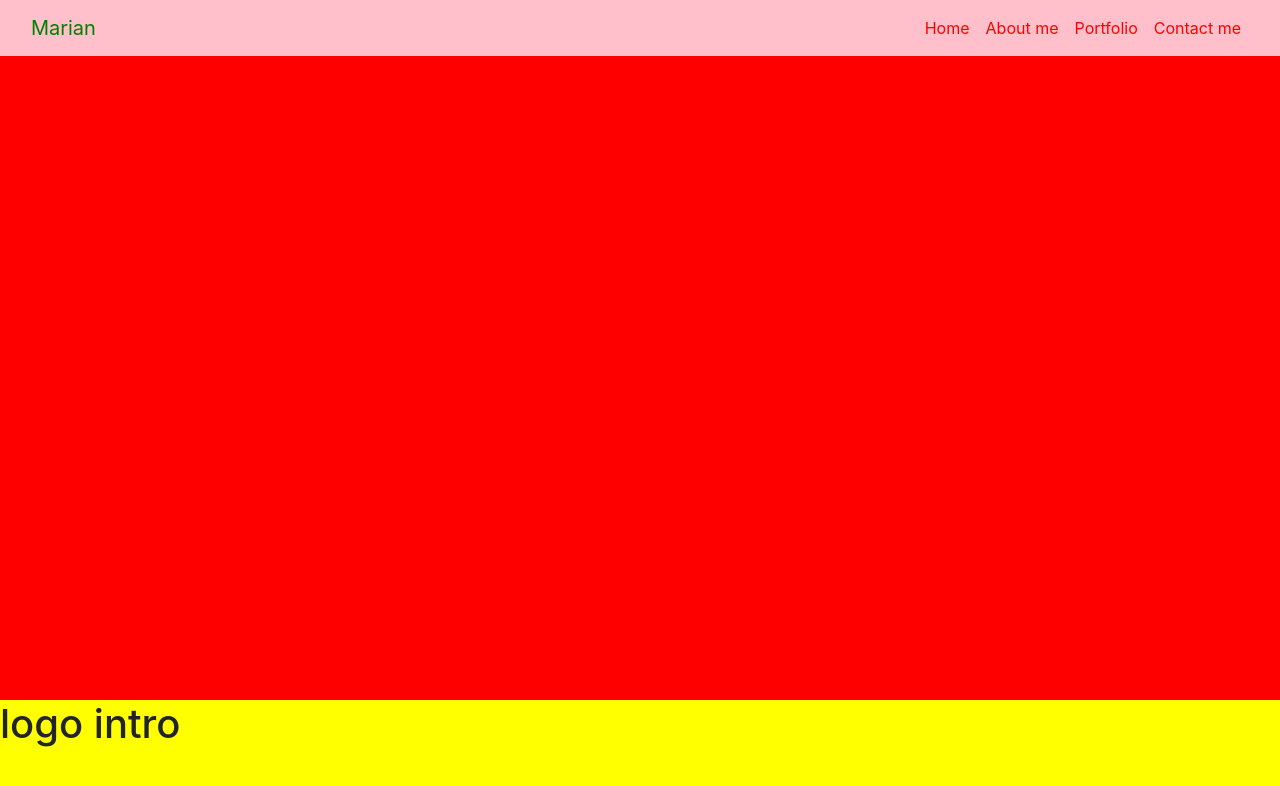
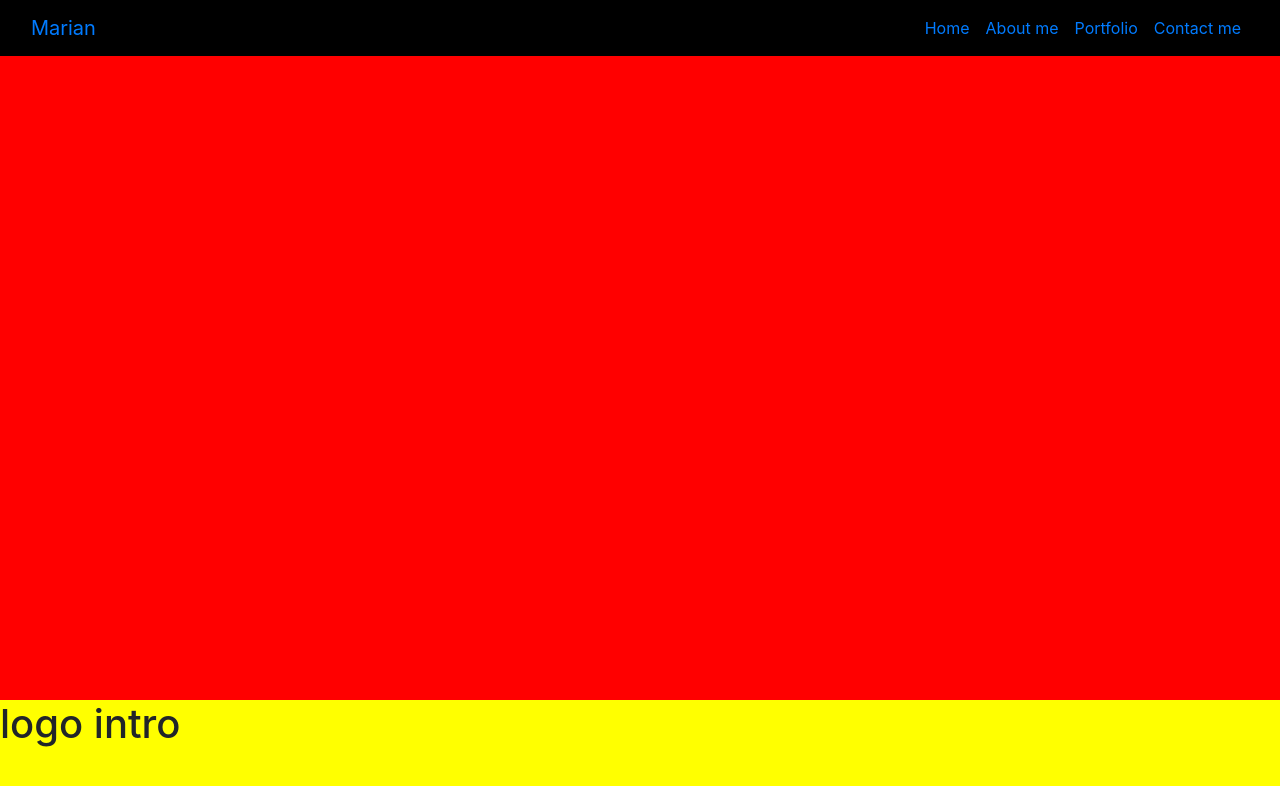
Before and after one commit to makiwumi/Dynamic-Porfolio, a plain HTML site: page original.html in a window 1280 px wide. Shown: the top 786 px of the page. Drawn offline with nearby package versions, Linux system fonts and the light colour scheme.

Commit message:
changed html 1 page

```diff
--- a/css/style.css
+++ b/css/style.css
@@ -7,19 +7,15 @@ body {
     padding: 0;
 
 }
-.nav {
-    color: white;
+
+.my-navbar {
+    background: black;
+    border-radius: 0;
+    border: 0;
 }
 
-.navbar {
-    background: pink;
-    overflow: hidden;
-}
-.navbar .navbar-brand {
-    color:green;
-}
-.navbar .navbar-nav > li > a {
-    color: red;
+.my-navbar > .navbar-brand {
+    color:white;
 }
 
 #section1{
--- a/index.html
+++ b/original.html
@@ -13,7 +13,7 @@
     <title>Marian Akiwumi</title>
 </head>
 <body>
-    <nav class="navbar navbar-expand-lg fixed-top">
+    <nav class="my-navbar navbar navbar-expand-lg fixed-top">
         <div class="container-fluid">
             <a class="navbar-brand" href="#">Marian</a>
             <button class="navbar-toggler" type="button" data-toggle="collapse" data-target="#navbarNav" aria-controls="navbarNav" aria-expanded="false" aria-label="Toggle navigation">
```
